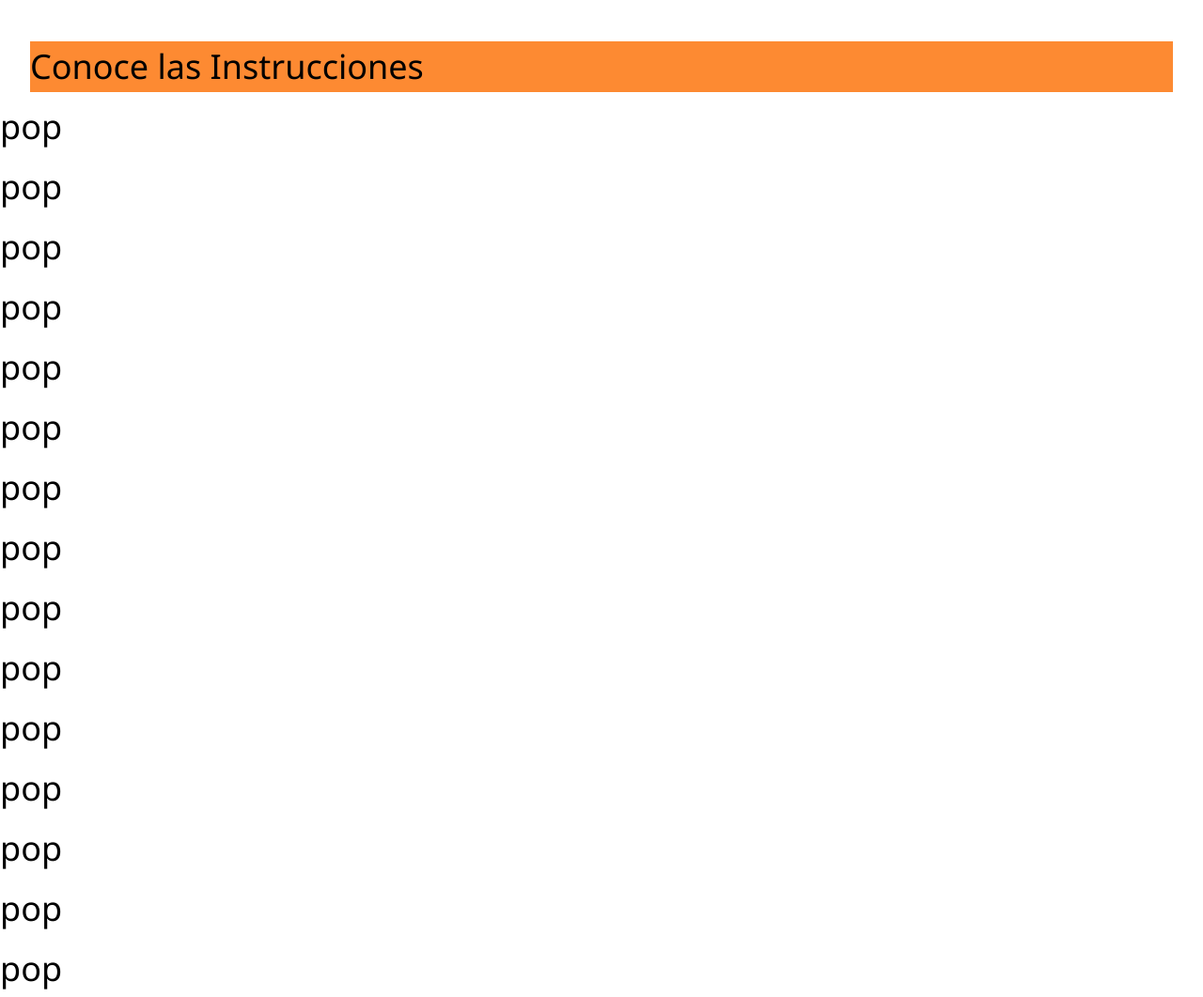
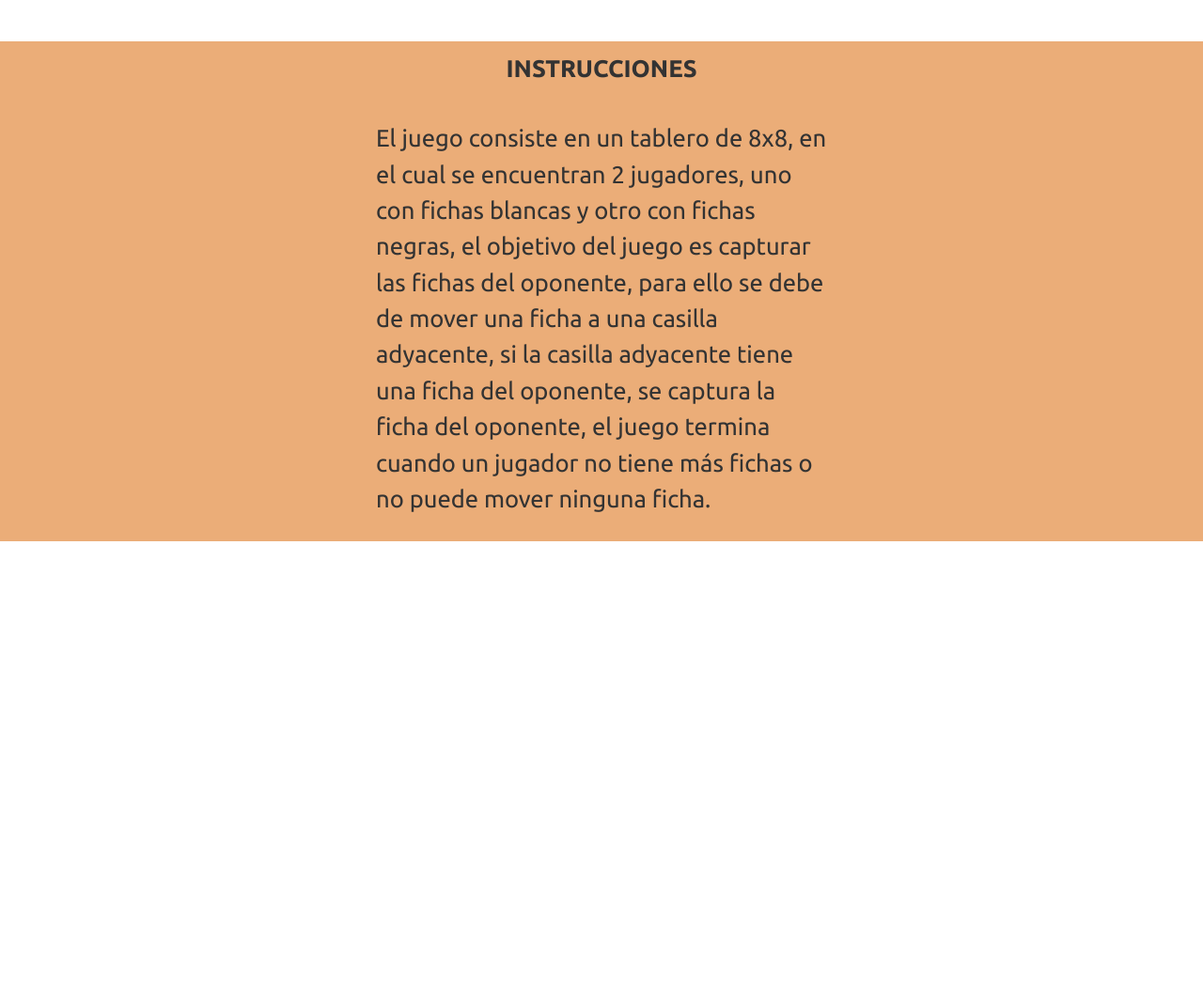
Before and after one commit to A01750817/Proyecto-Web-Vercrops, a plain HTML site: page index.html in a window 1280 px wide. Shown: the part 460-1521 px from the top of the page at 94% size. After the commit the page ends 1036 px from the top, so only its background shows below. Drawn offline with nearby package versions, Linux system fonts and the light colour scheme; a web font is replaced by a local one.

Commit message:
Contenido de prueba en contenedor Instrucciones

```diff
--- a/index.html
+++ b/index.html
@@ -68,25 +68,15 @@
 
         <section>
             <div id="contMainInstrucc">
-                <h1>Conoce las Instrucciones</h1>
+                <div id="contInfoInstrucc">
+                    <h1 class="titulo">INSTRUCCIONES</h1>
+                    <p class="descripcion">El juego consiste en un tablero de 8x8, en el cual se encuentran 2 jugadores, uno con fichas blancas y otro con fichas negras,
+                        el objetivo del juego es capturar las fichas del oponente, para ello se debe de mover una ficha a una casilla adyacente, si la casilla adyacente
+                        tiene una ficha del oponente, se captura la ficha del oponente, el juego termina cuando un jugador no tiene más fichas o no puede mover ninguna ficha.
+                    </p>
+                </div>
             </div>
         </section>
-
-        <h1>pop</h1>
-        <h1>pop</h1>
-        <h1>pop</h1>
-        <h1>pop</h1>
-        <h1>pop</h1>
-        <h1>pop</h1>
-        <h1>pop</h1>
-        <h1>pop</h1>
-        <h1>pop</h1>
-        <h1>pop</h1>
-        <h1>pop</h1>
-        <h1>pop</h1>
-        <h1>pop</h1>
-        <h1>pop</h1>
-        <h1>pop</h1>
 
 </body>
 
--- a/styles.css
+++ b/styles.css
@@ -208,7 +208,16 @@ nav a:hover{
   }
 
   #contMainInstrucc{
-    background-color: #FD8A32;
-    width: 95%;
+    background-color: #EBAD78;
     margin: auto; /* Centra el div horizontalmente */
 }
+
+#contInfoInstrucc{
+    display: flex;
+    flex-direction: column;
+    justify-content: center;
+    align-items: center;
+    padding: 0 40px;
+    width: 50%; /* o cualquier ancho que desees */
+    margin: auto; /* centra el contenedor horizontalmente */
+}
```
